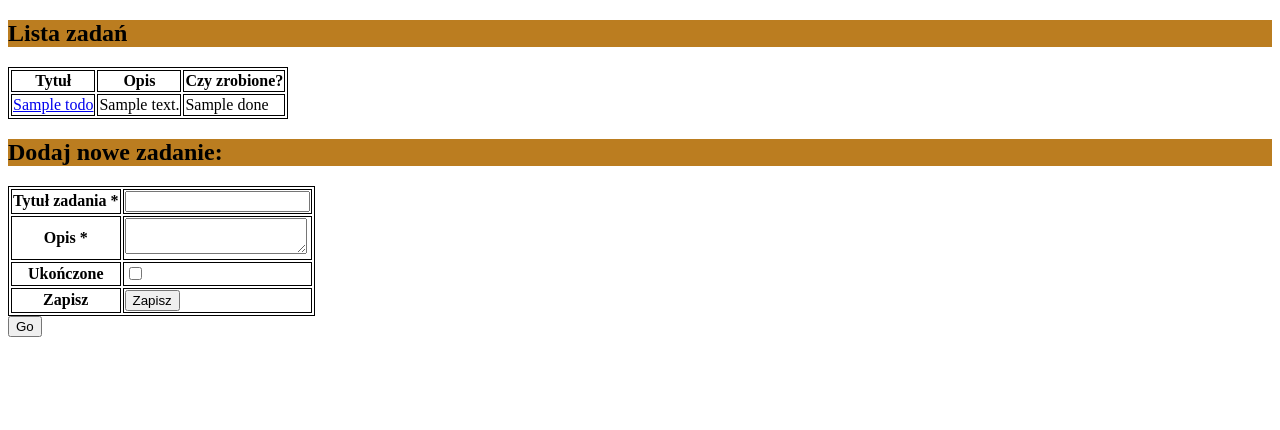
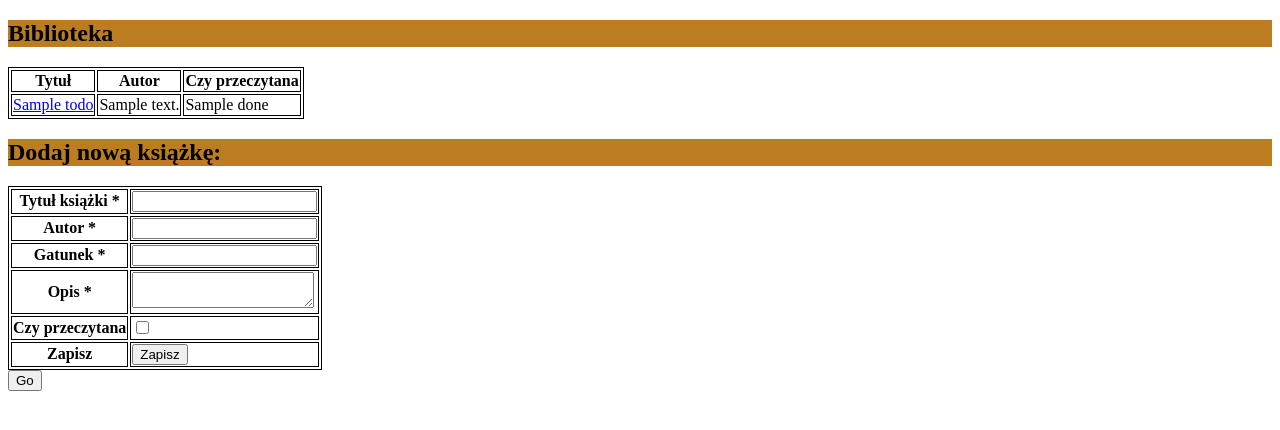
Before and after one commit to mars-25/ksiazki-wtf, a Flask app: template templates/todos.html in a window 1280 px wide. Shown: the top 430 px of the page. Run offline with Flask 3, Linux system fonts and the light colour scheme; the template is opened without the code that fills it: values that come from a table or form of the project are taken from there, most other values are stand-ins (such as "Sample title", 1, 10 or a date in 2020).

Commit message:
Zmiany początkowe.

```diff
--- a/forms.py
+++ b/forms.py
@@ -3,7 +3,9 @@ from wtforms import StringField, TextAreaField, BooleanField, SubmitField
 from wtforms.validators import DataRequired
 
 class TodoForm(FlaskForm):
-    title = StringField("Tytuł zadania", validators=[DataRequired()])
+    title = StringField("Tytuł książki", validators=[DataRequired()])
+    autor = StringField("Autor", validators=[DataRequired()])
+    bookgenere = StringField("Gatunek", validators=[DataRequired()])
     description = TextAreaField("Opis", validators=[DataRequired()])
-    completed = BooleanField("Ukończone")
+    completed = BooleanField("Czy przeczytana")
     submit = SubmitField("Zapisz")
--- a/templates/todos.html
+++ b/templates/todos.html
@@ -9,13 +9,13 @@
     <link rel="stylesheet" href="{{ url_for('static', filename='styles.css') }}">
 </head>
 
-<h2>Lista zadań</h2>
+<h2>Biblioteka</h2>
 
 <table>
     <thead>
     <th>Tytuł</th>
-    <th>Opis</th>
-    <th>Czy zrobione?</th>
+    <th>Autor</th>
+    <th>Czy przeczytana</th>
     </thead>
 {% for todo in todos %}
     <tr>
@@ -26,7 +26,7 @@
 {% endfor %}
 </table>
 <div>
-    <h2> Dodaj nowe zadanie: </h2>
+    <h2> Dodaj nową książkę: </h2>
     <form method="POST" action="/todos/">
         {{ form.hidden_tag() }}
         <table>
--- /dev/null
+++ b/todos.json
@@ -0,0 +1 @@
+[{"title": "Kosmos", "autor": "Carl Sagan", "bookgenere": "popularnonaukowa ", "description": "Wspania\u0142y przegl\u0105d wiedzy naukowej. Autor, stawiaj\u0105c prowokacyjne pytania, \u0142\u0105czy nauk\u0119 i filozofi\u0119 w przekonuj\u0105cy model rozumienia \u015bwiata ", "completed": false, "submit": true}]
```
